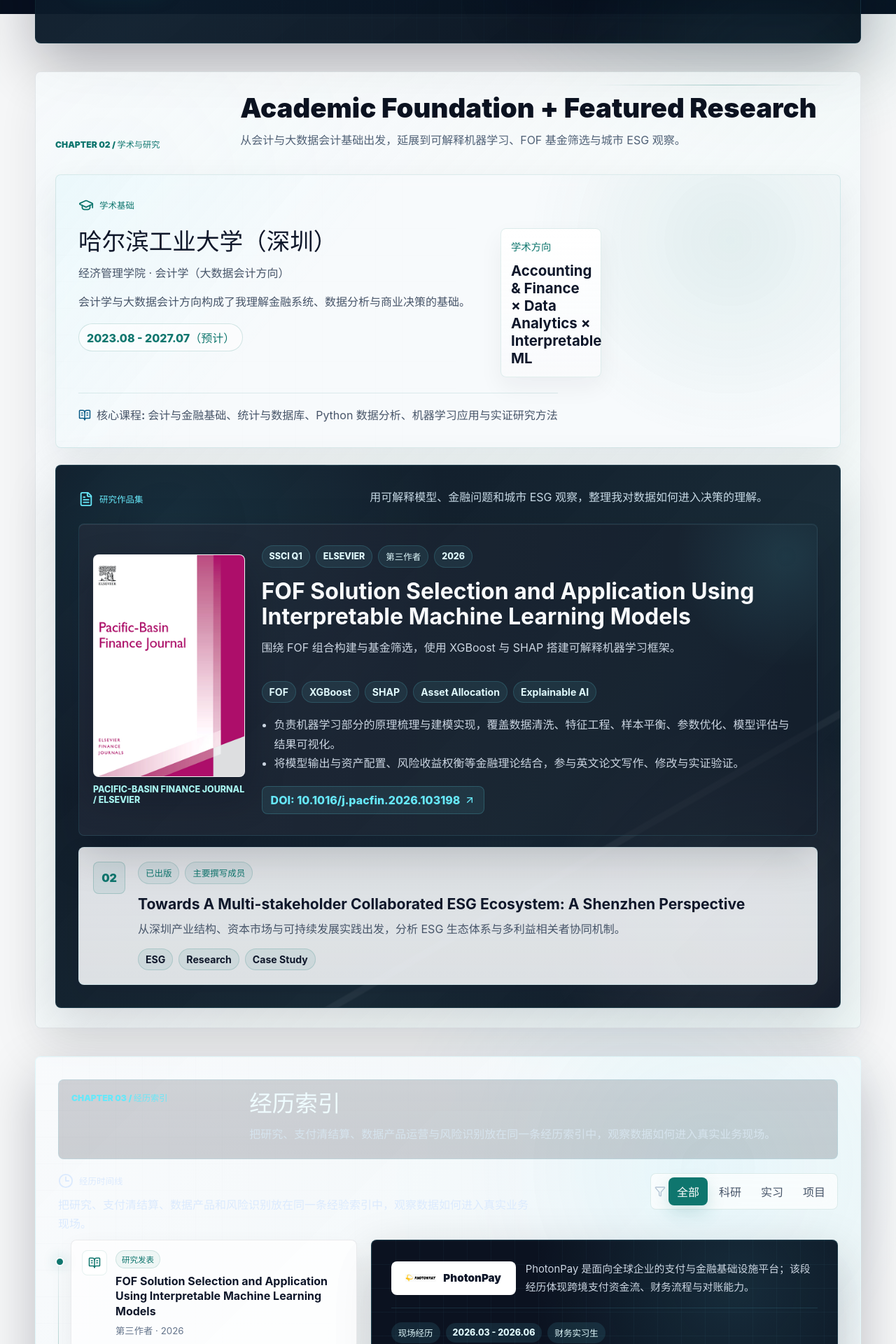
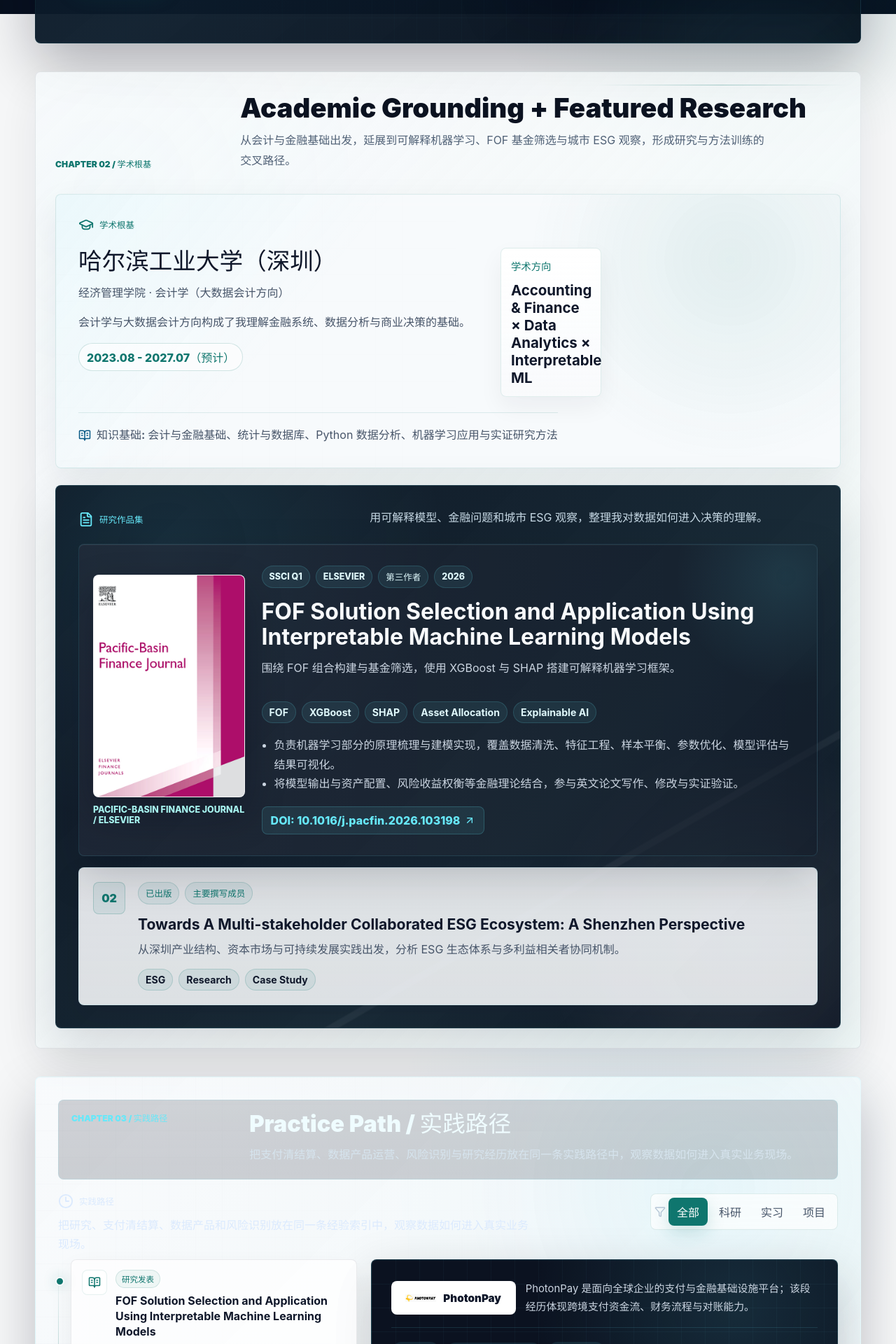
Before and after one commit to chenyingbinn/chenyingbinn.github.io, a React (Vite) app: page / in a window 1280 px wide. Shown: the part 780-2700 px from the top of the page at 70% size. Built offline with nearby package versions, Linux system fonts and the light colour scheme.

Commit message:
Refine portfolio section language

```diff
--- a/src/App.tsx
+++ b/src/App.tsx
@@ -26,36 +26,36 @@ const assetPath = (path: string) => `${import.meta.env.BASE_URL}${path}`;
 
 const chapterCopy = {
   zh: {
-    academicLabel: "Chapter 02 / 学术与研究",
-    academicTitle: "Academic Foundation + Featured Research",
-    academicDeck: "从会计与大数据会计基础出发，延展到可解释机器学习、FOF 基金筛选与城市 ESG 观察。",
-    fieldLabel: "Chapter 03 / 经历索引",
-    fieldTitle: "经历索引",
-    fieldDeck: "把研究、支付清结算、数据产品运营与风险识别放在同一条经历索引中，观察数据如何进入真实业务现场。",
+    academicLabel: "Chapter 02 / 学术根基",
+    academicTitle: "Academic Grounding + Featured Research",
+    academicDeck: "从会计与金融基础出发，延展到可解释机器学习、FOF 基金筛选与城市 ESG 观察，形成研究与方法训练的交叉路径。",
+    fieldLabel: "Chapter 03 / 实践路径",
+    fieldTitle: "Practice Path / 实践路径",
+    fieldDeck: "把支付清结算、数据产品运营、风险识别与研究经历放在同一条实践路径中，观察数据如何进入真实业务现场。",
     notesLabel: "Chapter 04 / 思考档案",
-    notesTitle: "Notes / Reflections",
+    notesTitle: "Thinking Archive / 思考档案",
     notesDeck:
-      "一些关于金融、数据、AI、职业叙事和产品观察的短札。它们不是主轴，但帮助呈现我如何把经历整理成判断。",
-    capabilitiesLabel: "Chapter 05 / 能力收束",
-    capabilitiesTitle: "Capabilities + Contact",
-    capabilitiesDeck: "用能力矩阵、荣誉记录和邮箱入口，收束到可以继续对话的地方。",
+      "一些关于金融、数据、AI、职业叙事与产品观察的短札。它们不是履历补充，而是我整理经验、形成判断的方式。",
+    capabilitiesLabel: "Chapter 05 / 能力结构",
+    capabilitiesTitle: "Capability Map + Contact",
+    capabilitiesDeck: "用能力结构、外部认可和邮箱入口，收束到可以继续交流与合作的地方。",
   },
   en: {
-    academicLabel: "Chapter 02 / Academic & Research",
-    academicTitle: "Academic Foundation + Featured Research",
+    academicLabel: "Chapter 02 / Academic Grounding",
+    academicTitle: "Academic Grounding + Featured Research",
     academicDeck:
-      "A bridge from accounting and big data accounting foundations to interpretable machine learning, FOF selection, and Shenzhen ESG research.",
-    fieldLabel: "Chapter 03 / Experience Index",
-    fieldTitle: "Experience Index",
+      "A path from accounting and finance foundations to interpretable machine learning, FOF selection, and Shenzhen ESG research.",
+    fieldLabel: "Chapter 03 / Practice Path",
+    fieldTitle: "Practice Path",
     fieldDeck:
-      "Connecting research, payment clearing, data product operations, and risk identification into one experience index, observing how data enters real business contexts.",
+      "Connecting payment reconciliation, data product operations, risk identification, and research experience into one practice path.",
     notesLabel: "Chapter 04 / Thinking Archive",
-    notesTitle: "Notes / Reflections",
+    notesTitle: "Thinking Archive",
     notesDeck:
-      "Short notes on finance, data, AI, career narrative, and product observation. They are not the main axis, but they show how I turn experience into judgment.",
-    capabilitiesLabel: "Chapter 05 / Closing Layer",
-    capabilitiesTitle: "Capabilities + Contact",
-    capabilitiesDeck: "A final layer of skills, honors, and contact for continuing the conversation.",
+      "Short notes on finance, data, AI, career narrative, and product observation. They show how I organize experience into judgment.",
+    capabilitiesLabel: "Chapter 05 / Capability Map",
+    capabilitiesTitle: "Capability Map + Contact",
+    capabilitiesDeck: "A final layer of capabilities, recognition, and contact for continuing the conversation.",
   },
 } satisfies Record<Locale, Record<string, string>>;
 
--- a/src/profile.ts
+++ b/src/profile.ts
@@ -405,10 +405,10 @@ export const labels = {
     nav: ["概览", "研究", "经历", "能力", "思考", "联系"],
     language: "EN",
     contact: "邮件联系",
-    education: "学术基础",
-    coursework: "核心课程",
-    highlights: "关键亮点",
-    timeline: "经历时间线",
+    education: "学术根基",
+    coursework: "知识基础",
+    highlights: "代表性信号",
+    timeline: "实践路径",
     filters: {
       all: "全部",
       research: "科研",
@@ -417,20 +417,20 @@ export const labels = {
     },
     details: "查看细节",
     publication: "论文链接",
-    skills: "技能矩阵",
-    honors: "荣誉奖项",
-    contactTitle: "把数据、金融流程与可解释模型连接起来",
+    skills: "能力结构",
+    honors: "外部认可",
+    contactTitle: "让金融流程、数据模型与商业判断形成连接",
     contactBody: "欢迎就金融科技、商业分析、数据产品运营、财务数据分析和研究合作机会联系我。",
-    privacy: "公开页面仅展示邮箱，去敏简历不包含手机号。",
+    privacy: "公开页面仅展示邮箱，不包含手机号、证件、成绩单或完整简历文件。",
   },
   en: {
     nav: ["Overview", "Research", "Experience", "Capabilities", "Notes", "Contact"],
     language: "中",
     contact: "Email me",
-    education: "Academic Foundation",
-    coursework: "Relevant coursework",
-    highlights: "Key highlights",
-    timeline: "Experience timeline",
+    education: "Academic Grounding",
+    coursework: "Knowledge Base",
+    highlights: "Representative Signals",
+    timeline: "Practice Path",
     filters: {
       all: "All",
       research: "Research",
@@ -439,10 +439,10 @@ export const labels = {
     },
     details: "View details",
     publication: "Publication link",
-    skills: "Skill matrix",
-    honors: "Honors",
-    contactTitle: "Connecting data, finance workflows, and interpretable models",
+    skills: "Capability Map",
+    honors: "Recognition",
+    contactTitle: "Connecting finance workflows, data models, and business judgment",
     contactBody: "Open to opportunities in FinTech, business analytics, data product operations, financial data analysis, and research collaboration.",
-    privacy: "This public site displays email only; redacted resumes do not include a phone number.",
+    privacy: "This public site displays email only and does not include phone numbers, identity documents, transcripts, or full resume files.",
   },
 } satisfies Record<Locale, Record<string, unknown>>;
```
